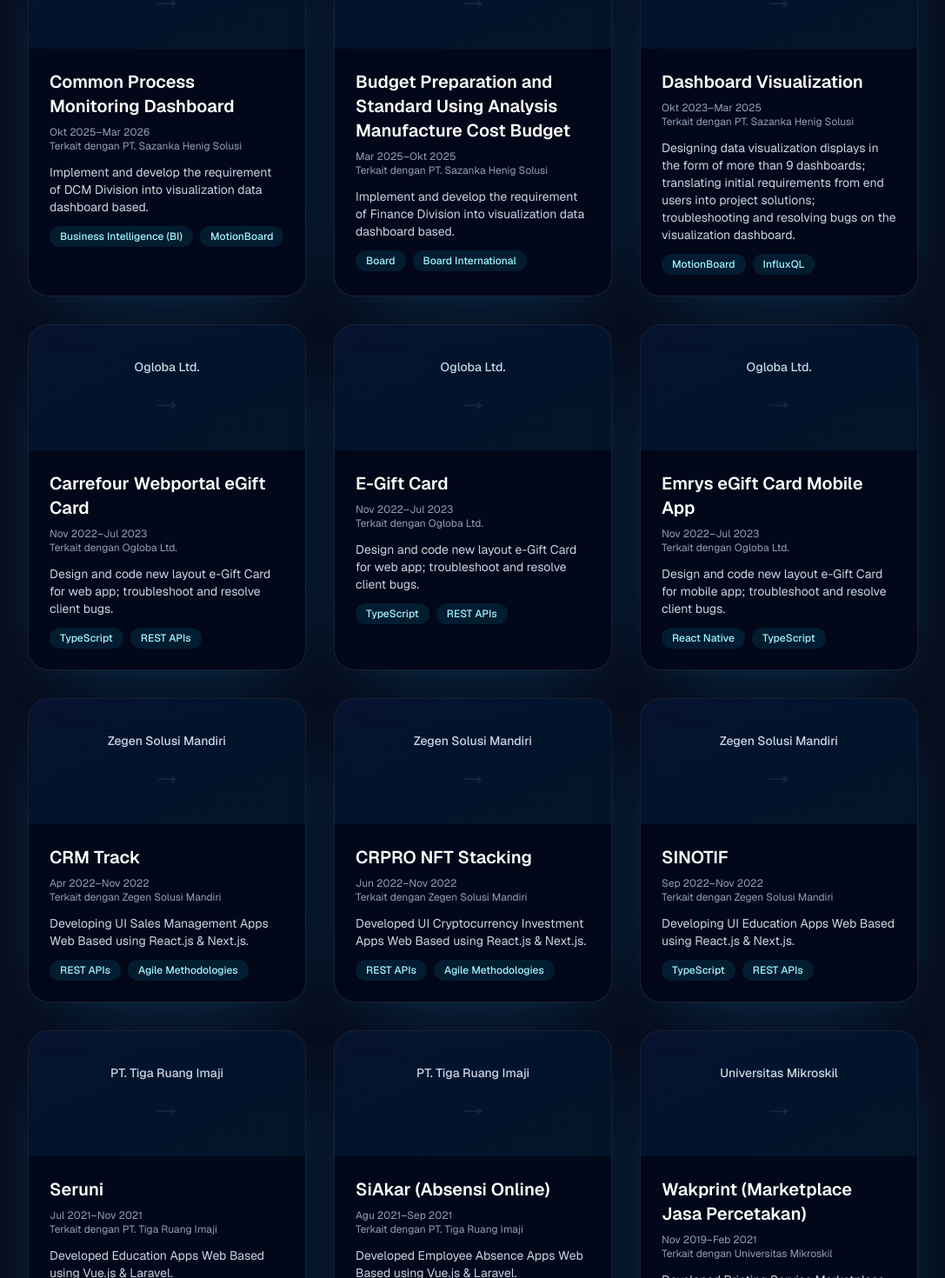
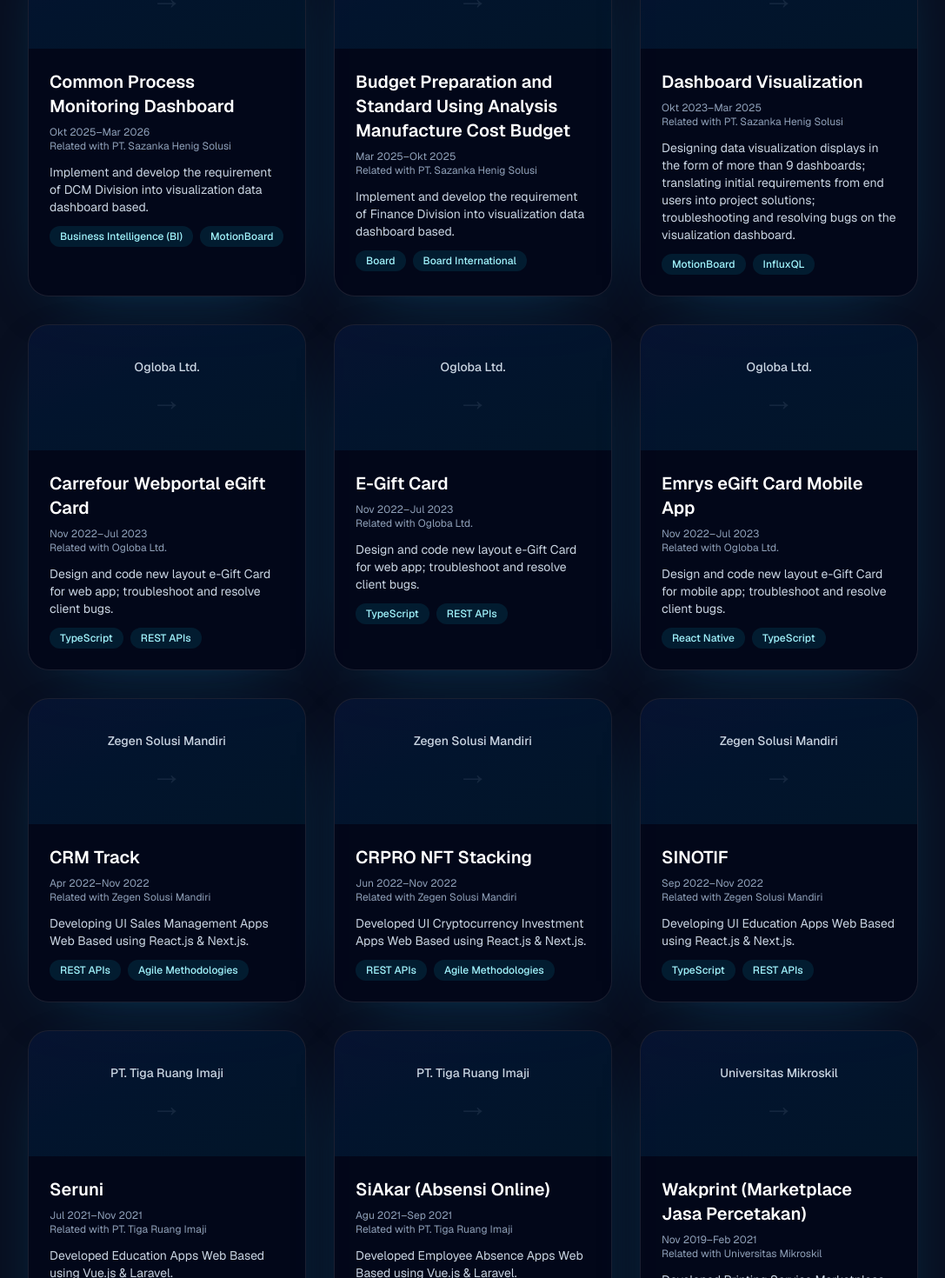
Before and after one commit to imaha7/imaha7-profile, a Next.js app: page / in a window 1280 px wide. Shown: the part 2620-4090 px from the top of the page at 87% size, without its empty margins (96-1183 px from the left). Built offline with nearby package versions, Linux system fonts and the light colour scheme.

Commit message:
Change Terkait dengan text

```diff
--- a/app/page.tsx
+++ b/app/page.tsx
@@ -21,7 +21,7 @@
       title: "Common Process Monitoring Dashboard",
       client: "PT. Sazanka Henig Solusi",
       period: "Okt 2025–Mar 2026",
-      relation: "Terkait dengan PT. Sazanka Henig Solusi",
+      relation: "Related with PT. Sazanka Henig Solusi",
       description: "Implement and develop the requirement of DCM Division into visualization data dashboard based.",
       skills: ["Business Intelligence (BI)", "MotionBoard"],
     },
@@ -30,7 +30,7 @@
       title: "Budget Preparation and Standard Using Analysis Manufacture Cost Budget",
       client: "PT. Sazanka Henig Solusi",
       period: "Mar 2025–Okt 2025",
-      relation: "Terkait dengan PT. Sazanka Henig Solusi",
+      relation: "Related with PT. Sazanka Henig Solusi",
       description: "Implement and develop the requirement of Finance Division into visualization data dashboard based.",
       skills: ["Board", "Board International"],
     },
@@ -39,7 +39,7 @@
       title: "Dashboard Visualization",
       client: "PT. Sazanka Henig Solusi",
       period: "Okt 2023–Mar 2025",
-      relation: "Terkait dengan PT. Sazanka Henig Solusi",
+      relation: "Related with PT. Sazanka Henig Solusi",
       description:
         "Designing data visualization displays in the form of more than 9 dashboards; translating initial requirements from end users into project solutions; troubleshooting and resolving bugs on the visualization dashboard.",
       skills: ["MotionBoard", "InfluxQL"],
@@ -49,7 +49,7 @@
       title: "Carrefour Webportal eGift Card",
       client: "Ogloba Ltd.",
       period: "Nov 2022–Jul 2023",
-      relation: "Terkait dengan Ogloba Ltd.",
+      relation: "Related with Ogloba Ltd.",
       description: "Design and code new layout e-Gift Card for web app; troubleshoot and resolve client bugs.",
       skills: ["TypeScript", "REST APIs"],
     },
@@ -58,7 +58,7 @@
       title: "E-Gift Card",
       client: "Ogloba Ltd.",
       period: "Nov 2022–Jul 2023",
-      relation: "Terkait dengan Ogloba Ltd.",
+      relation: "Related with Ogloba Ltd.",
       description: "Design and code new layout e-Gift Card for web app; troubleshoot and resolve client bugs.",
       skills: ["TypeScript", "REST APIs"],
     },
@@ -67,7 +67,7 @@
       title: "Emrys eGift Card Mobile App",
       client: "Ogloba Ltd.",
       period: "Nov 2022–Jul 2023",
-      relation: "Terkait dengan Ogloba Ltd.",
+      relation: "Related with Ogloba Ltd.",
       description: "Design and code new layout e-Gift Card for mobile app; troubleshoot and resolve client bugs.",
       skills: ["React Native", "TypeScript"],
     },
@@ -76,7 +76,7 @@
       title: "CRM Track",
       client: "Zegen Solusi Mandiri",
       period: "Apr 2022–Nov 2022",
-      relation: "Terkait dengan Zegen Solusi Mandiri",
+      relation: "Related with Zegen Solusi Mandiri",
       description: "Developing UI Sales Management Apps Web Based using React.js & Next.js.",
       skills: ["REST APIs", "Agile Methodologies"],
     },
@@ -85,7 +85,7 @@
       title: "CRPRO NFT Stacking",
       client: "Zegen Solusi Mandiri",
       period: "Jun 2022–Nov 2022",
-      relation: "Terkait dengan Zegen Solusi Mandiri",
+      relation: "Related with Zegen Solusi Mandiri",
       description: "Developed UI Cryptocurrency Investment Apps Web Based using React.js & Next.js.",
       skills: ["REST APIs", "Agile Methodologies"],
     },
@@ -94,7 +94,7 @@
       title: "SINOTIF",
       client: "Zegen Solusi Mandiri",
       period: "Sep 2022–Nov 2022",
-      relation: "Terkait dengan Zegen Solusi Mandiri",
+      relation: "Related with Zegen Solusi Mandiri",
       description: "Developing UI Education Apps Web Based using React.js & Next.js.",
       skills: ["TypeScript", "REST APIs"],
     },
@@ -103,7 +103,7 @@
       title: "Seruni",
       client: "PT. Tiga Ruang Imaji",
       period: "Jul 2021–Nov 2021",
-      relation: "Terkait dengan PT. Tiga Ruang Imaji",
+      relation: "Related with PT. Tiga Ruang Imaji",
       description: "Developed Education Apps Web Based using Vue.js & Laravel.",
       skills: ["REST APIs", "Agile Methodologies"],
     },
@@ -112,7 +112,7 @@
       title: "SiAkar (Absensi Online)",
       client: "PT. Tiga Ruang Imaji",
       period: "Agu 2021–Sep 2021",
-      relation: "Terkait dengan PT. Tiga Ruang Imaji",
+      relation: "Related with PT. Tiga Ruang Imaji",
       description: "Developed Employee Absence Apps Web Based using Vue.js & Laravel.",
       skills: ["REST APIs", "Agile Methodologies"],
     },
@@ -121,7 +121,7 @@
       title: "Wakprint (Marketplace Jasa Percetakan)",
       client: "Universitas Mikroskil",
       period: "Nov 2019–Feb 2021",
-      relation: "Terkait dengan Universitas Mikroskil",
+      relation: "Related with Universitas Mikroskil",
       description: "Developed Printing Service Marketplace Apps Web & Android using Vue.js, Laravel & Kotlin.",
       skills: ["REST APIs", "Agile Methodologies"],
     },
```
